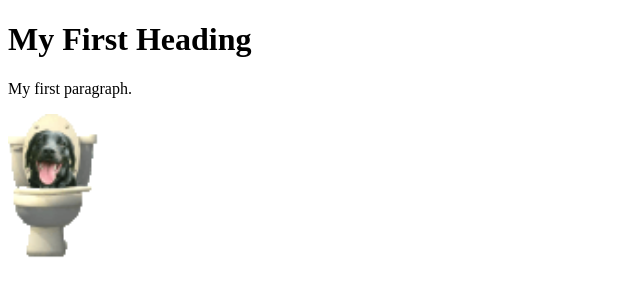
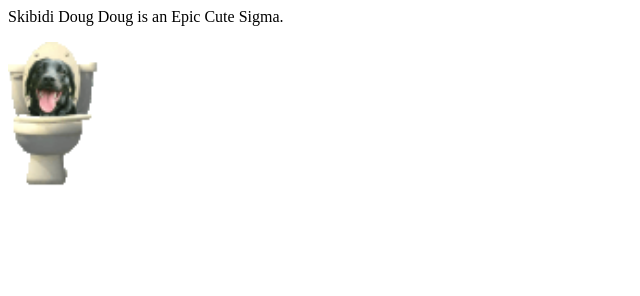
Before and after one commit to Goatking6969/skibidi-rizz, a plain HTML site: page index.html in a window 1280 px wide. Shown: the whole page, without its empty margins (0-640 px from the left). Drawn offline with Linux system fonts and the light colour scheme.

Commit message:
Update index.html

```diff
--- a/index.html
+++ b/index.html
@@ -1,14 +1,29 @@
 <!DOCTYPE html>
 <html lang="en">
 <head>
-<meta charset="UTF-8">
+
+
+ <meta charset="UTF-8">
 <meta name="viewport" content="width=device-width, initial-scale=1.0">
-<title>My First Webpage</title>
+<title>Skibidi Doug </title>
+<style>
+.centre-text{
+ text-align:center}
+
+
+
+
+</style>
+
 </head>
+
+
 <body>
 
-  <h1>My First Heading</h1>
-<p>My first paragraph.</p>
+  <h1-class="center-text">Skibidi Doug</h1>
+
+<p1-class="center-text">Doug is an Epic Cute Sigma.</p>
+
 <img src="falling skibidi doug.gif" alt="My Cool GIF" width="500" height="auto">
 
 </body>
```
